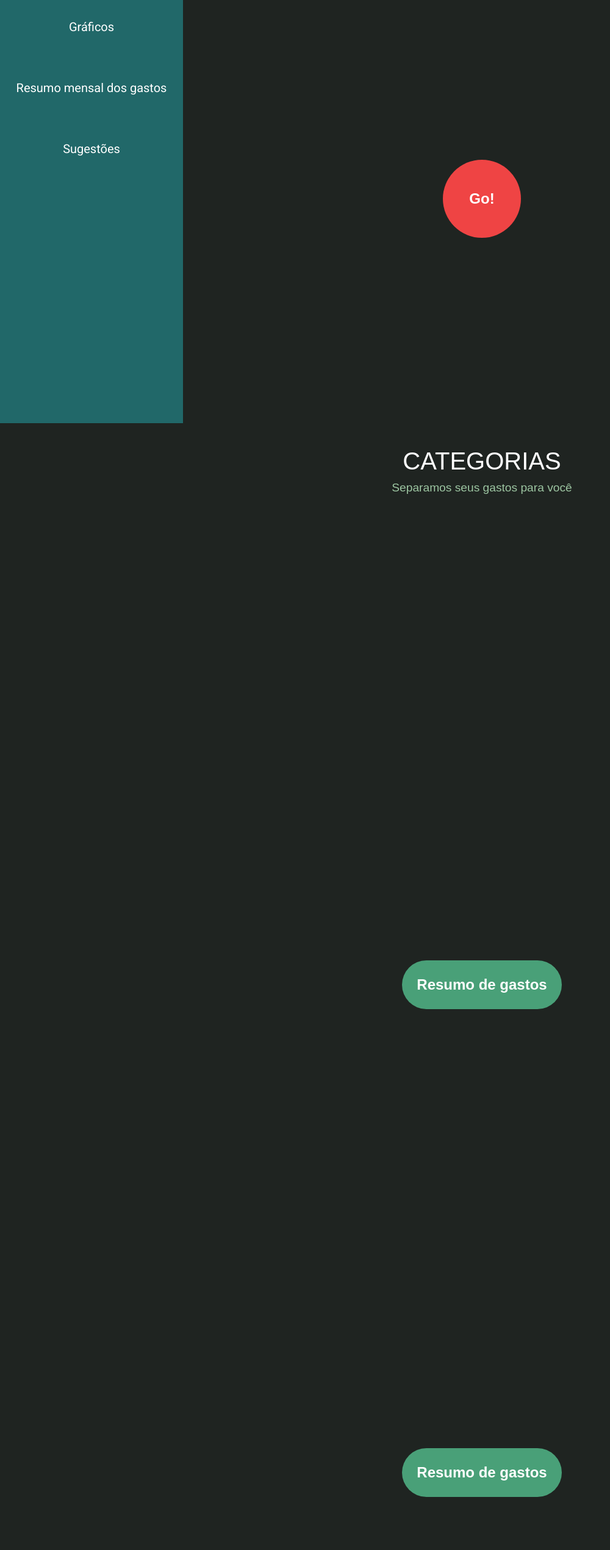
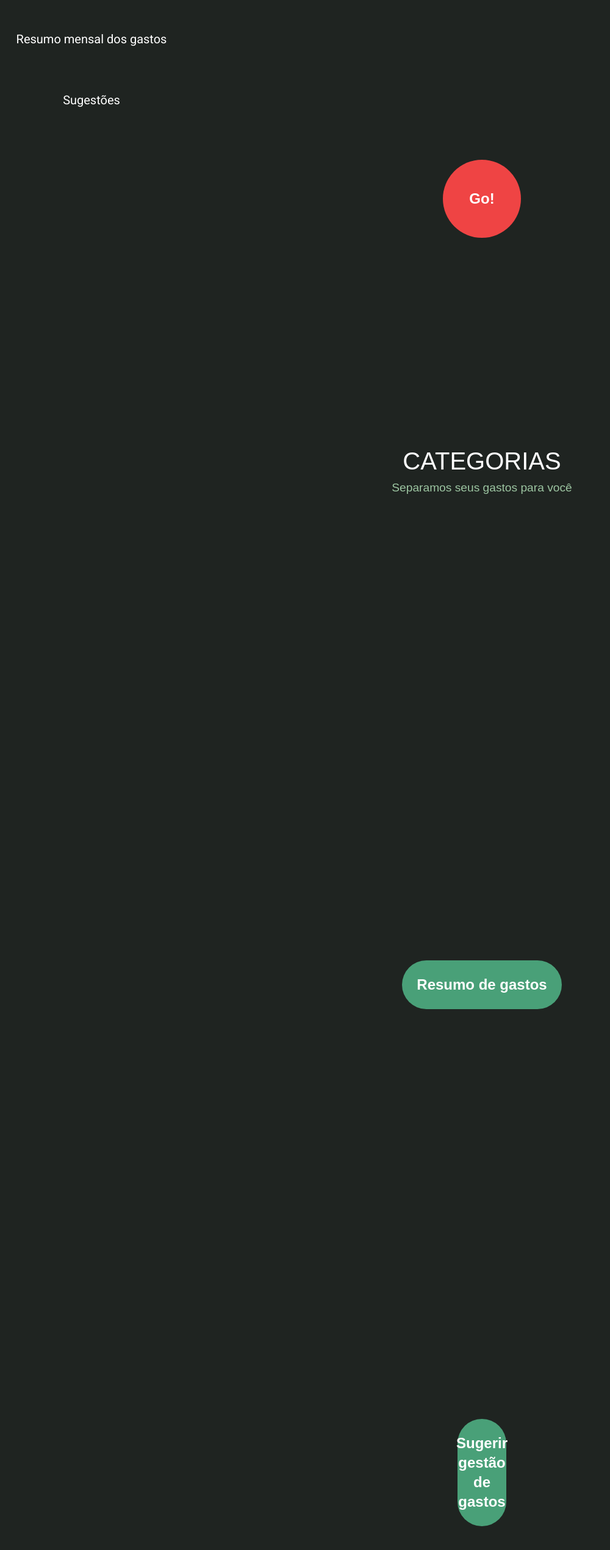
Before and after one commit to Gui-Rigaud/economIA, a Next.js app in the folder frontend/: page /dashboard in a window 1280 px wide. Shown: the part 216-2758 px from the top of the page at 61% size, without its empty margins (0-1000 px from the left). Built offline with nearby package versions, Linux system fonts and the light colour scheme.

Commit message:
Atualizando a sidebar e suggestions para receber os dados da api

```diff
--- a/frontend/src/components/Sidebar/index.tsx
+++ b/frontend/src/components/Sidebar/index.tsx
@@ -12,10 +12,7 @@ const roboto400 = Roboto({
 
 export default function SideBar() {
 return (
-    <div id = "sidebar" className = {`bg-econBlue w-[300px] h-screen flex flex-col items-center ${roboto400.className}`}>
-        <div className = "flex justify-center items-center h-[100px]">
-            <Image src = {logo} alt = "Logo" width = {160} height = {160} className = "mt-[25px]"/>
-        </div>
+    <div id = "sidebar" className = {`bg-econDarkGreen w-[300px] h-full flex flex-col mt-[20px] items-center ${roboto400.className}`}>
         <div className = "flex flex-col items-center justify-center h-[100px]">
             <Link href = "#graph" className = "text-white text-[20px]">Gráficos</Link>
         </div>
--- a/frontend/src/components/Suggestions/index.tsx
+++ b/frontend/src/components/Suggestions/index.tsx
@@ -1,7 +1,9 @@
+"use client";
+
 import { setupAPIClient } from "@/services/api";
 import { useState, useContext, useRef } from "react";
 import { toast } from "react-toastify";
-import { AuthContext } from "@/contexts/AuthContext";
+import { AuthContext, AuthProvider } from "@/contexts/AuthContext";
 import { Roboto } from "next/font/google";
 
 const roboto400 = Roboto({
@@ -11,7 +13,7 @@ const roboto400 = Roboto({
 
 interface Suggestion {
     id: string;
-    suggestion: string;
+    frase: string;
 }
 
 export function Suggestions() {
@@ -29,12 +31,11 @@ export function Suggestions() {
         setLoading(true);
 
         try {
-            const response = await apiClient.get("/suggestion", {
-                params: { user_id: user?.id }
-            });
+            const response = await apiClient.get("/suggestion");
 
+            console.log(response.data);
             if (response.data) {
-                setDados(response.data);
+                setDados(response.data.sugestoes);
             } else {
                 toast.error("Não foi possível encontrar os dados necessários para sugestões", { theme: "dark" });
             }
@@ -48,14 +49,16 @@ export function Suggestions() {
     };
 
     return (
+        <>
+        <AuthProvider>
         <div id="suggestions" className="flex flex-col justify-center items-center text-black min-h-screen">
             {primeiraRenderizacao.current ? (
                 <div className="flex items-center justify-center h-screen">
                     <button
                         onClick={fetchSuggestion}
-                        className="bg-econGreen hover:bg-black text-white font-bold py-6 px-6 rounded-full w-35 h-35 flex items-center justify-center text-2xl"
+                        className="bg-econGreen hover:bg-black text-white font-bold py-6 px-6 rounded-full w-[80px] h-35 flex items-center justify-center text-2xl"
                     >
-                        Resumo de gastos
+                        Sugerir gestão de gastos
                     </button>
                 </div>
             ) : (
@@ -68,8 +71,8 @@ export function Suggestions() {
                         <div id="text-container" className={`bg-gray-200 border-4 border-black rounded-3xl w-1/3 mx-auto flex flex-col justify-center items-center ${roboto400.className} text-[24px] width-[10px]`}>
                             <p className="mb-4 mt-3 font-bold"><strong>Sugestões</strong></p>
                             {dados.length > 0 ? (
-                                dados.map(({ id, suggestion }) => (
-                                    <p key={id} className="mb-1 p-4">{id}: {suggestion}</p>
+                                dados.map(({ id, frase }) => (
+                                    <p key={id} className="mb-1 p-4">{id}: {frase}</p>
                                 ))
                             ) : (
                                 <p className="mb-1 p-4">Nenhuma sugestão disponível</p>
@@ -79,5 +82,7 @@ export function Suggestions() {
                 </>
             )}
         </div>
+        </AuthProvider>
+        </>
     );
 }
```
